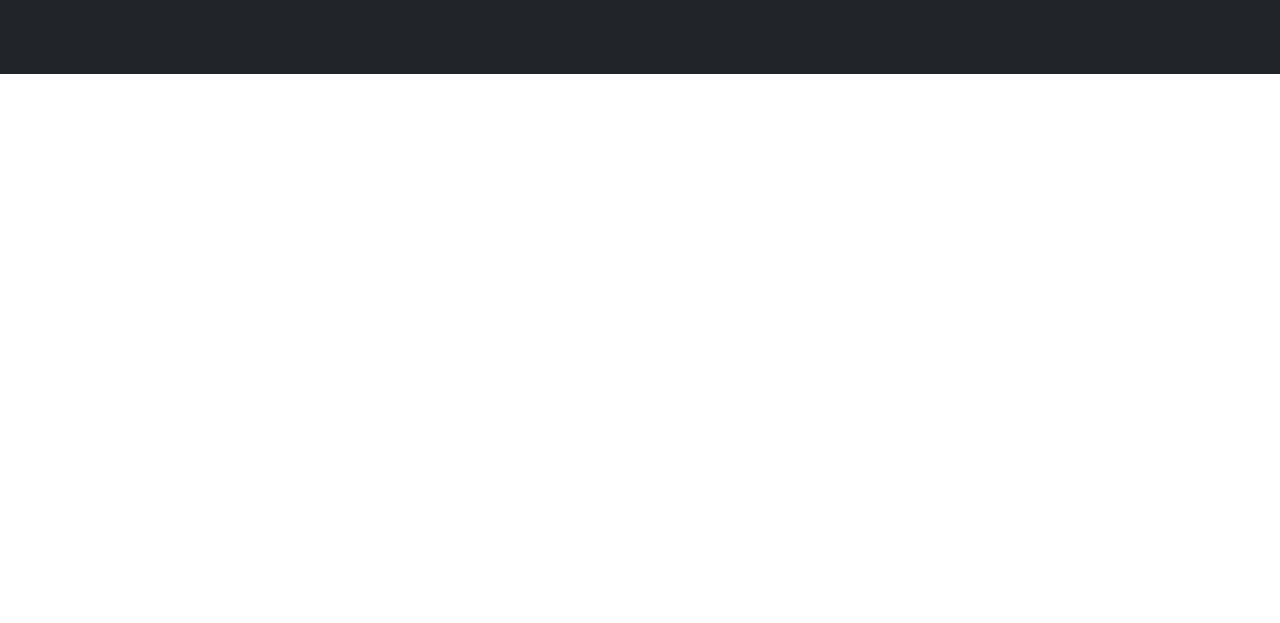
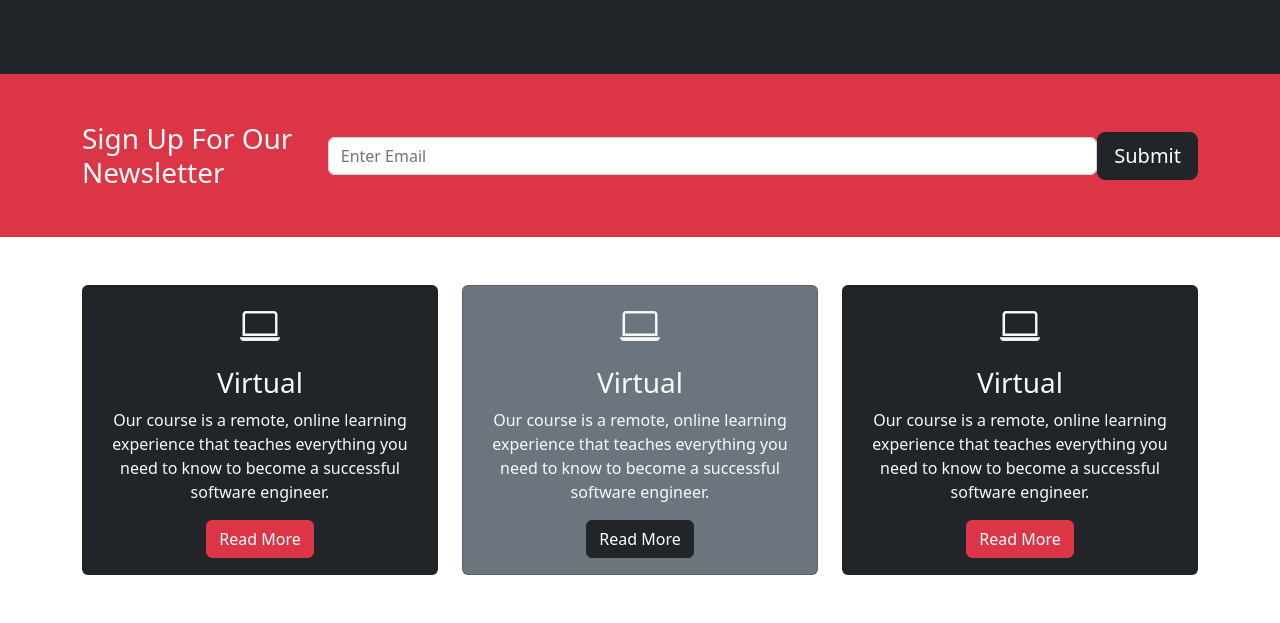
Before and after one commit to MMuktarova/bootstrap-test-2, a plain HTML site: page index.html in a window 1280 px wide. Shown: the part 418-1041 px from the top of the page. Before the commit the page ends 800 px from the top, so only its background shows below. Drawn offline with nearby package versions, Linux system fonts and the light colour scheme.

Commit message:
final version

```diff
--- a/index.html
+++ b/index.html
@@ -7,6 +7,7 @@
     <title>Bootstrap demo</title>
     <link href="https://cdn.jsdelivr.net/npm/bootstrap@5.2.0-beta1/dist/css/bootstrap.min.css" rel="stylesheet"
         integrity="sha384-0evHe/X+R7YkIZDRvuzKMRqM+OrBnVFBL6DOitfPri4tjfHxaWutUpFmBp4vmVor" crossorigin="anonymous">
+        <link rel="stylesheet" href="https://cdn.jsdelivr.net/npm/bootstrap-icons@1.3.0/font/bootstrap-icons.css">
 </head>
 
 <body>
@@ -46,7 +47,75 @@
         </div>
     </section>
     <!--end ShowCase-->
+    <!--Newsletter-->
+    <section class="bg-danger text-light p-5">
+        <div class="container">
+            <div class="d-md-flex justify-content-between align-items-center">
+                <h3 class="mb-3 mb-md-0">Sign Up For Our Newsletter</h3>
+                <input placeholder="Enter Email" type="text" class="form-control">
+                <button class="btn btn-dark btn-lg">Submit</button>
+            </div>
+        </div>
+    </section>
+    <!--end Newsletter-->
+    <!--boxes-->
+    <section class="p-5">
+        <div class="container">
+            <div class="row text-center g-4">
+                <div class="col-md">
+                    <div class="card bg-dark text-light">
+                        <div class="card-body text-center">
+                            <div class="h1 mb-3">
+                                <i class="bi bi-laptop"></i>
+                            </div>
+                            <h3 class="card-title mb3">Virtual</h3>
+                            <p class="card-text">
+                                Our course is a remote, online learning experience that teaches everything you need to know to become a successful
+                                software engineer.
+                            </p>
+                            <a href="#" class="btn btn-danger">Read More</a>
+                        </div>
+                    </div>
+                </div>
+                <!--box-2-->
+                <div class="col-md">
+                    <div class="card bg-secondary text-light">
+                        <div class="card-body text-center">
+                            <div class="h1 mb-3">
+                                <i class="bi bi-laptop"></i>
+                            </div>
+                            <h3 class="card-title mb3">Virtual</h3>
+                            <p class="card-text">
+                                Our course is a remote, online learning experience that teaches everything you need to know to become a
+                                successful
+                                software engineer.
+                            </p>
+                            <a href="#" class="btn btn-dark">Read More</a>
+                        </div>
+                    </div>
+                </div>
+              <!--box-3-->
+            <div class="col-md">
+                <div class="card bg-dark text-light">
+                    <div class="card-body text-center">
+                        <div class="h1 mb-3">
+                            <i class="bi bi-laptop"></i>
+                        </div>
+                        <h3 class="card-title mb3">Virtual</h3>
+                        <p class="card-text">
+                            Our course is a remote, online learning experience that teaches everything you need to know to become a
+                            successful
+                            software engineer.
+                        </p>
+                        <a href="#" class="btn btn-danger">Read More</a>
+                    </div>
+                </div>
+            </div>
+            </div>
+        </div>
 
+    </section>
+    <!--end boxes-->
 
 
 
```
